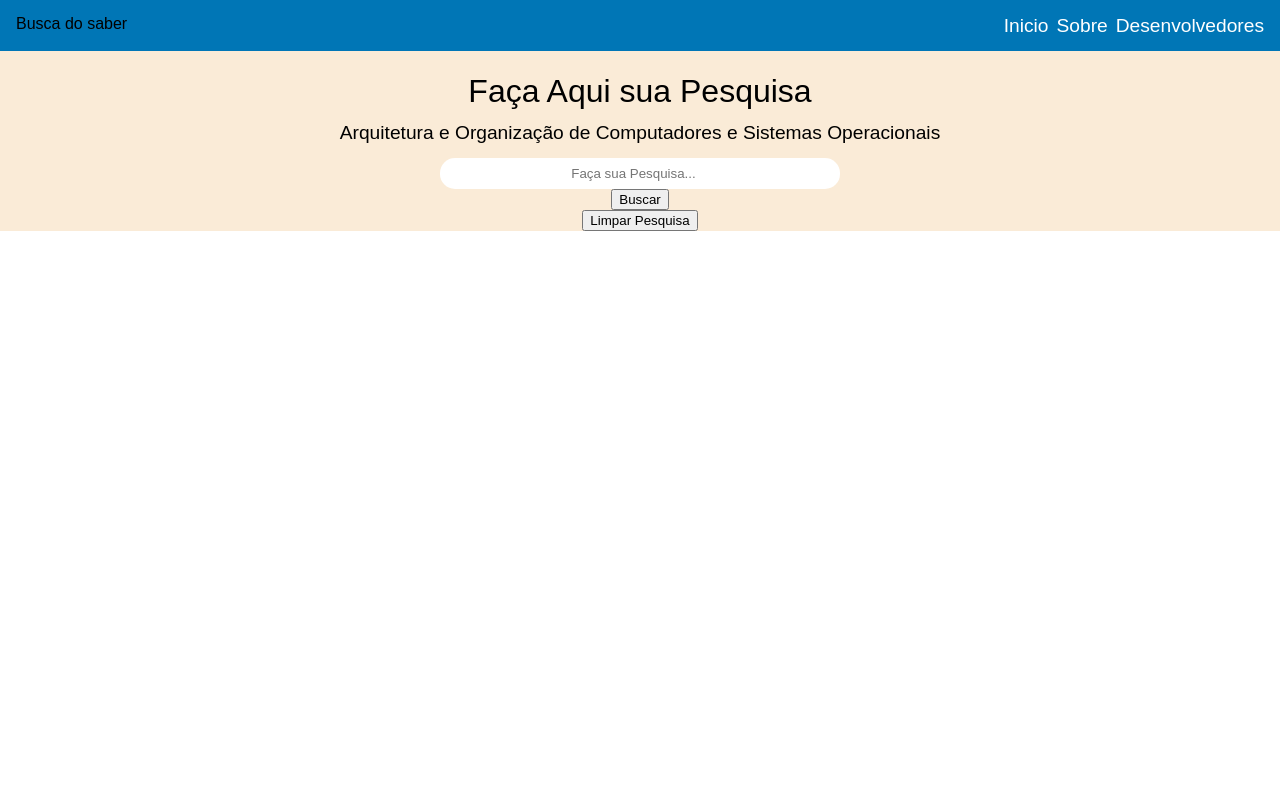
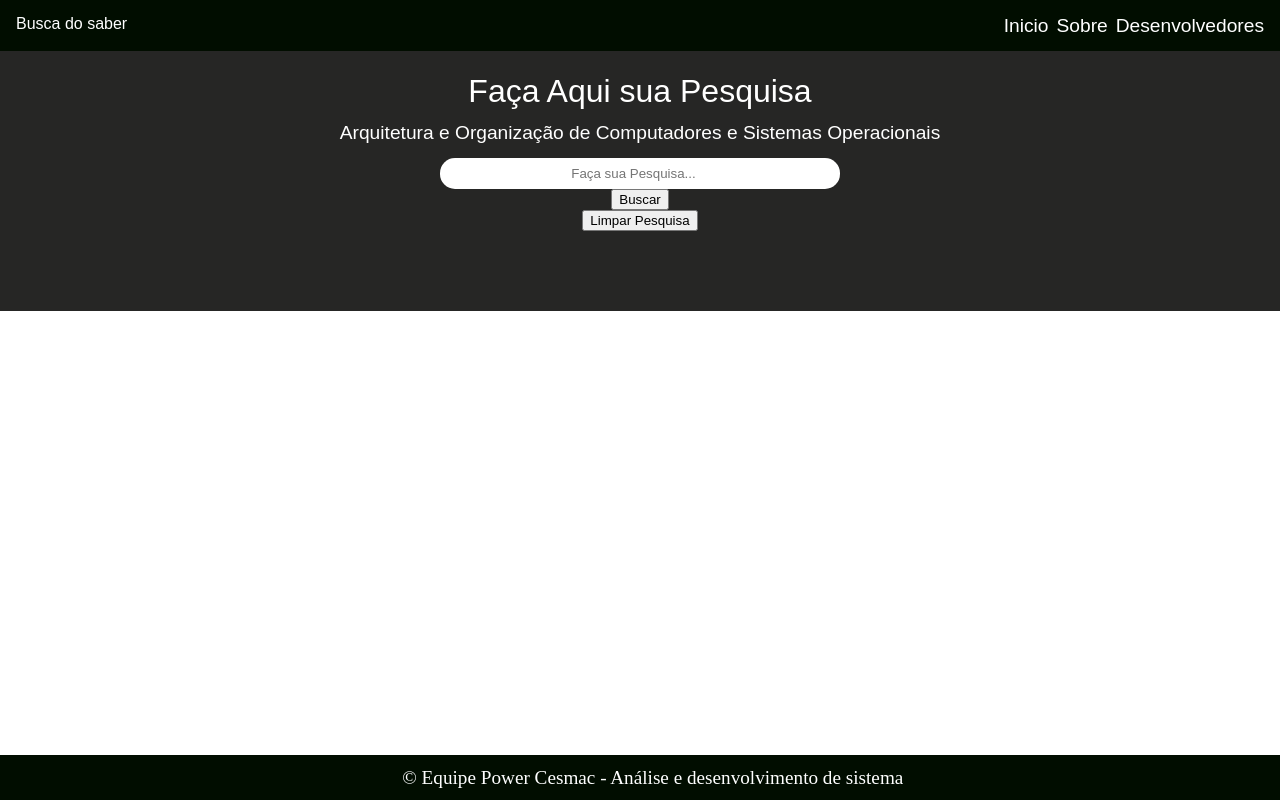
Before and after one commit to sandromatiass/search-cesmac, a React (Vite) app: page / in a window 1280 px wide. Built offline with nearby package versions, Linux system fonts and the light colour scheme; a web font is replaced by a local one.

Commit message:
general alteration

```diff
--- a/src/App.tsx
+++ b/src/App.tsx
@@ -1,3 +1,4 @@
+import Footer from './shared/Components/Footer/Footer'
 import Header from './shared/Components/Header/Header'
 import SearchSection from './shared/Components/Main/Sections/SectionOne/SearchSection'
 import GlobalStyles from './shared/Style/Generic'
@@ -10,6 +11,7 @@ function App() {
     <GlobalStyles />
     <Header/>
     <SearchSection />
+    <Footer/>
     </>
   )
 }
--- /dev/null
+++ b/src/shared/Components/Footer/Footer.styles.ts
@@ -0,0 +1,12 @@
+import styled from "styled-components";
+
+export const CFooter = styled.footer `
+  background-color: #010D00;
+  text-align: center;
+  color: white;
+  position: fixed;
+  bottom: 0;
+  width: 100%;
+  padding: 0.8rem;
+  font-size: 1.2em;
+`
--- /dev/null
+++ b/src/shared/Components/Footer/Footer.tsx
@@ -0,0 +1,11 @@
+import { CFooter } from "./Footer.styles";
+
+const Footer = () => {
+  return (
+   <CFooter>
+    <p> &copy; Equipe Power Cesmac - Análise e desenvolvimento de sistema </p>
+   </CFooter>
+  )
+}
+
+export default Footer;
--- a/src/shared/Components/Header/Header.styles.ts
+++ b/src/shared/Components/Header/Header.styles.ts
@@ -5,8 +5,9 @@ export const CHeader = styled.header `
   justify-content: space-between;
   padding: 1rem;
 
-  background: #0076B6;
+  background: #010D00;
   font-family: "Tilt Neon", sans-serif;
+  color: #ffffff;
 
   nav ul {
     display: flex;
@@ -14,7 +15,7 @@ export const CHeader = styled.header `
     font-size: 1.2em;
 
     :hover {
-      color: #FFE519;
+      color: #ffffff;
       text-decoration: underline;
     }
   }
--- a/src/shared/Components/Main/Sections/SectionOne/SearchSection.styles.ts
+++ b/src/shared/Components/Main/Sections/SectionOne/SearchSection.styles.ts
@@ -2,7 +2,10 @@ import styled from "styled-components";
 
 export const CMain = styled.main`
   font-family: "Tilt Neon", sans-serif;
-  background-color: antiquewhite;
+  background-color: #262625;
+  color: #ffffff;
+  width: 100%;
+  height: auto;
 `
 
 export const CSearch = styled.div`
@@ -18,7 +21,6 @@ export const CSearch = styled.div`
 
   h2{
     font-size: 2em;
-
   }
 
   p {
@@ -35,5 +37,17 @@ export const CSearch = styled.div`
 `
 
 export const RSearch = styled.div `
+  display: flex;
+  flex-wrap: wrap;
+  justify-content: center;
+  margin-top: 5rem;
+  gap: 1.2rem;
+`
 
+export const CContent = styled.div `
+  background-color: #72736E;
+  border: solid 1px;
+
+  width: 20rem;
+  height: 10rem;
 `
--- a/src/shared/Components/Main/Sections/SectionOne/SearchSection.tsx
+++ b/src/shared/Components/Main/Sections/SectionOne/SearchSection.tsx
@@ -1,5 +1,5 @@
 import { useState } from "react";
-import { CMain, CSearch, RSearch } from "./SearchSection.styles";
+import { CContent, CMain, CSearch, RSearch } from "./SearchSection.styles";
 import dataContent from "./data/data.json";
 
 interface SubThemes {
@@ -83,11 +83,13 @@ const SearchSection = () => {
           </div>
         ) : (
           searchResult.map((item, index) => (
-            <div key={index}>
-              <h3>{item.title}</h3>
-              <p>{item.identification}</p>
-              <p>{item.content}</p>
-            </div>
+            <CContent>
+              <div key={index}>
+                <h3>{item.title}</h3>
+                <p>{item.identification}</p>
+                <p>{item.content}</p>
+              </div>
+            </CContent>
           ))
         )}
       </RSearch>
--- a/src/shared/Components/Main/Sections/SectionOne/data/data.json
+++ b/src/shared/Components/Main/Sections/SectionOne/data/data.json
@@ -50,23 +50,28 @@
         },
         {
           "title": "Sistemas Operacionais Distribuídos",
-          "content": "Visão geral dos sistemas operacionais distribuídos, incluindo arquiteturas, modelos de comunicação, tolerância a falhas e escalabilidade."
+          "content": "Visão geral dos sistemas operacionais distribuídos, incluindo arquiteturas, modelos de comunicação, tolerância a falhas e escalabilidade.",
+          "identification": "Sistemas Operacionais"
         },
         {
           "title": "Termos Técnicos em Sistemas Operacionais",
-          "content": "Explicação de termos técnicos comuns em sistemas operacionais, como escalonamento de processos, swapping, paginção, entre outros."
+          "content": "Explicação de termos técnicos comuns em sistemas operacionais, como escalonamento de processos, swapping, paginção, entre outros.",
+          "identification": "Sistemas Operacionais"
         },
         {
           "title": "Comparação entre Sistemas Operacionais",
-          "content": "Análise comparativa de diferentes sistemas operacionais, incluindo critérios como desempenho, segurança, usabilidade e suporte a hardware."
+          "content": "Análise comparativa de diferentes sistemas operacionais, incluindo critérios como desempenho, segurança, usabilidade e suporte a hardware.",
+          "identification": "Sistemas Operacionais"
         },
         {
           "title": "Como Escolher um Sistema Operacional",
-          "content": "Guia prático para escolher um sistema operacional adequado às necessidades específicas, considerando fatores como propósito de uso, compatibilidade de software, requisitos de hardware, preferências pessoais e suporte."
+          "content": "Guia prático para escolher um sistema operacional adequado às necessidades específicas, considerando fatores como propósito de uso, compatibilidade de software, requisitos de hardware, preferências pessoais e suporte.",
+          "identification": "Sistemas Operacionais"
         },
         {
           "title": "Processos e Microprocessos",
-          "content": "Explicação sobre processos e microprocessos nos sistemas operacionais, incluindo definições, diferenças, ciclo de vida, escalonamento, comunicação entre processos e gerenciamento de recursos."
+          "content": "Explicação sobre processos e microprocessos nos sistemas operacionais, incluindo definições, diferenças, ciclo de vida, escalonamento, comunicação entre processos e gerenciamento de recursos.",
+          "identification": "Sistemas Operacionais"
         }
       ]
     },
@@ -75,35 +80,43 @@
       "subthemes": [
         {
           "title": "Arquitetura RISC e CISC",
-          "content": "Comparação entre as arquiteturas Reduced Instruction Set Computing (RISC) e Complex Instruction Set Computing (CISC), abordando suas características, vantagens e desvantagens."
+          "content": "Comparação entre as arquiteturas Reduced Instruction Set Computing (RISC) e Complex Instruction Set Computing (CISC), abordando suas características, vantagens e desvantagens.",
+          "identification": "Arquitetura e Organização de Computadores"
         },
         {
           "title": "Arquitetura de Sistemas Embarcados",
-          "content": "Discussão sobre a arquitetura de sistemas embarcados, incluindo processadores, memória, periféricos e sistemas operacionais utilizados em dispositivos embarcados."
+          "content": "Discussão sobre a arquitetura de sistemas embarcados, incluindo processadores, memória, periféricos e sistemas operacionais utilizados em dispositivos embarcados.",
+          "identification": "Arquitetura e Organização de Computadores"
         },
         {
           "title": "Arquitetura de Redes de Computadores",
-          "content": "Visão geral da arquitetura de redes de computadores, incluindo modelos de referência, protocolos de comunicação, topologias de rede e tecnologias de interconexão."
+          "content": "Visão geral da arquitetura de redes de computadores, incluindo modelos de referência, protocolos de comunicação, topologias de rede e tecnologias de interconexão.",
+          "identification": "Arquitetura e Organização de Computadores"
         },
         {
           "title": "Arquiteturas de GPU",
-          "content": "Exploração das arquiteturas de Unidades de Processamento Gráfico (GPU), incluindo sua organização interna, pipeline de renderização, processamento paralelo e aplicativos."
+          "content": "Exploração das arquiteturas de Unidades de Processamento Gráfico (GPU), incluindo sua organização interna, pipeline de renderização, processamento paralelo e aplicativos.",
+          "identification": "Arquitetura e Organização de Computadores"
         },
         {
           "title": "Arquitetura de Sistemas de Armazenamento",
-          "content": "Discussão sobre a arquitetura de sistemas de armazenamento, incluindo discos rígidos, unidades de estado sólido (SSD), RAID, sistemas de arquivos e tecnologias de armazenamento em nuvem."
+          "content": "Discussão sobre a arquitetura de sistemas de armazenamento, incluindo discos rígidos, unidades de estado sólido (SSD), RAID, sistemas de arquivos e tecnologias de armazenamento em nuvem.",
+          "identification": "Arquitetura e Organização de Computadores"
         },
         {
           "title": "Arquitetura de Computadores Quânticos",
-          "content": "Introdução à arquitetura de computadores quânticos, incluindo qubits, portas quânticas, algoritmos quânticos e desafios na construção de computadores quânticos escaláveis."
+          "content": "Introdução à arquitetura de computadores quânticos, incluindo qubits, portas quânticas, algoritmos quânticos e desafios na construção de computadores quânticos escaláveis.",
+          "identification": "Arquitetura e Organização de Computadores"
         },
         {
           "title": "Arquiteturas de Computação Neuromórfica",
-          "content": "Visão geral das arquiteturas de computação neuromórfica, inspiradas no funcionamento do cérebro humano, incluindo redes neurais artificiais, sinapses artificiais e aplicações em inteligência artificial."
+          "content": "Visão geral das arquiteturas de computação neuromórfica, inspiradas no funcionamento do cérebro humano, incluindo redes neurais artificiais, sinapses artificiais e aplicações em inteligência artificial.",
+          "identification": "Arquitetura e Organização de Computadores"
         },
         {
           "title": "Arquitetura de Computadores Sustentáveis",
-          "content": "Discussão sobre a arquitetura de computadores sustentáveis, incluindo eficiência energética, materiais recicláveis, redução de resíduos eletrônicos e impacto ambiental."
+          "content": "Discussão sobre a arquitetura de computadores sustentáveis, incluindo eficiência energética, materiais recicláveis, redução de resíduos eletrônicos e impacto ambiental.",
+          "identification": "Arquitetura e Organização de Computadores"
         }
       ]
     }
```
